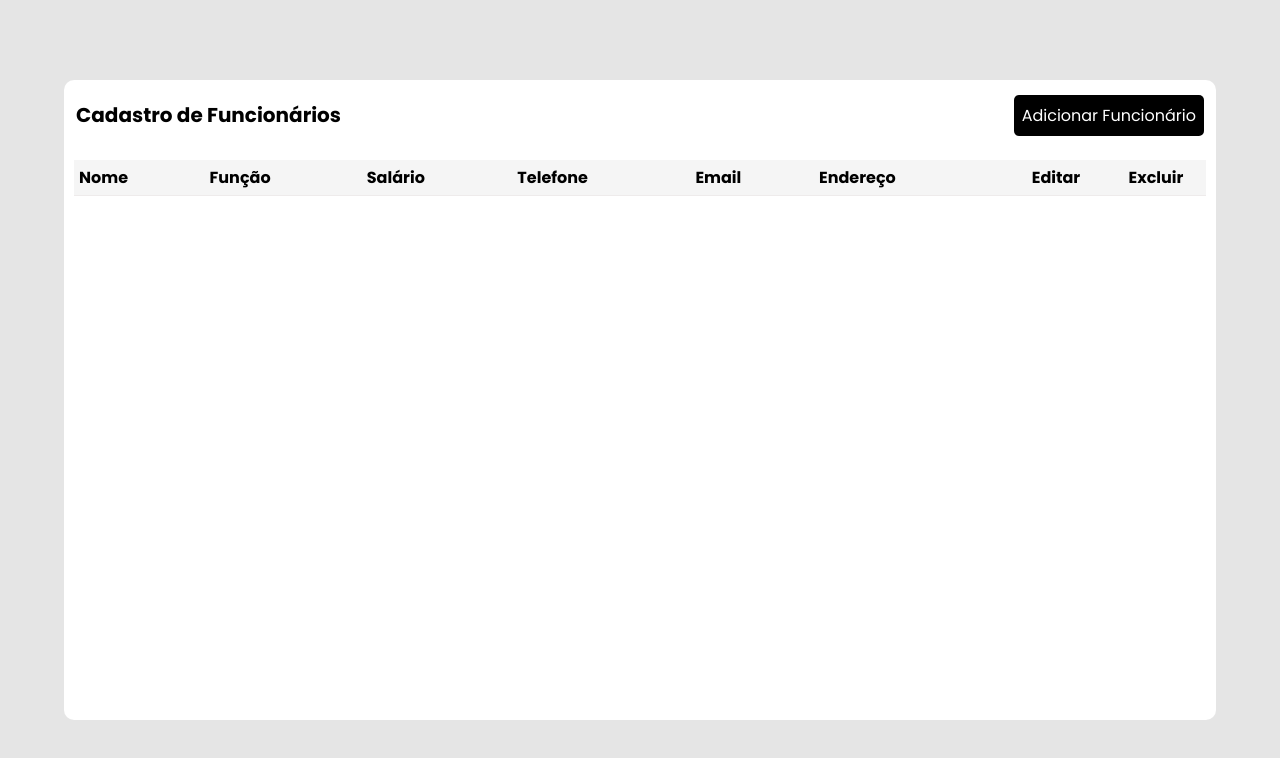
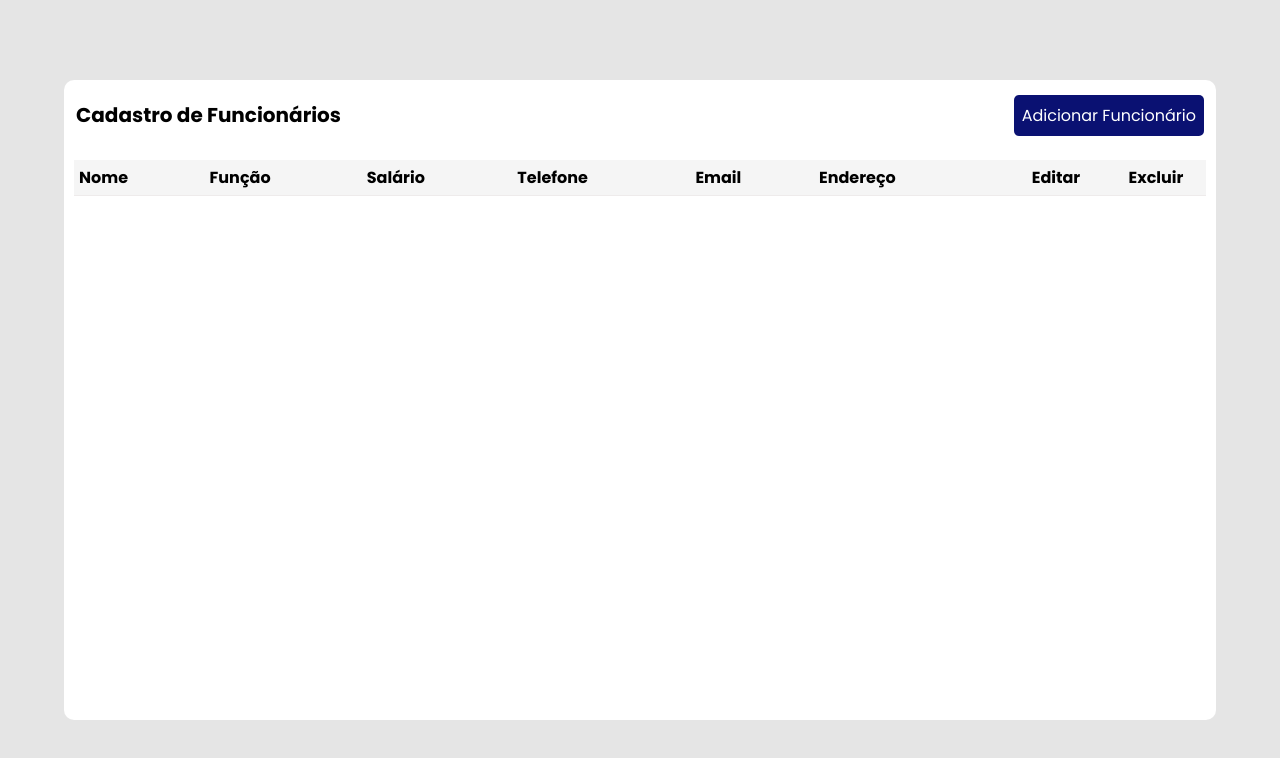
Before and after one commit to matscia/Software-Product-Analysis-Specification-Project, a plain HTML site: page index.html in a window 1280 px wide. Drawn offline with nearby package versions, Linux system fonts and the light colour scheme.

Commit message:
Add files via upload

```diff
--- a/index.html
+++ b/index.html
@@ -3,7 +3,9 @@
 
 <head>
   <meta charset="UTF-8">
-  <title>System Product - SPRINT 3</title>
+  <meta http-equiv="X-UA-Compatible" content="IE=edge">
+  <meta name="viewport" content="width=device-width, initial-scale=1.0">
+  <title>System Product - PROVA FINAL</title>
   <link rel="stylesheet" href="style.css">
   <link href='https://unpkg.com/boxicons@2.1.1/css/boxicons.min.css' rel='stylesheet'>
 </head>
@@ -12,9 +14,11 @@
   <div class="container">
     <div class="header">
       <span>Cadastro de Funcionários</span>
+      <!--Essa parte do código é o botão de adicionar as informações dos funcio-->
       <button onclick="openModal()" id="new">Adicionar Funcionário</i></button>
     </div>
 
+    <!-- Essa parte do codigo é referente as colunas das informações do funcionário-->
     <div class="divTable">
       <table>
         <thead>
@@ -34,6 +38,7 @@
       </table>
     </div>
 
+    <!-- Menu de preenchimentos ao clicar no botão "Adicionar Funcionario"-->
     <div class="modal-container">
       <div class="modal">
         <form>
--- a/script.js
+++ b/script.js
@@ -11,6 +11,7 @@ const btnSalvar = document.querySelector('#btnSalvar')
 let itens
 let id
 
+// Função relacionada ao envio das informações do cadastro de funcionários
 function openModal(edit = false, index = 0) {
   modal.classList.add('active')
 
@@ -37,6 +38,8 @@ function openModal(edit = false, index = 0) {
     sEndereco.value = ''
   }
 
+
+  // Funções relacionadas as funções individuais de cada item
 }
 
 function editarItem(index) {
@@ -106,6 +109,7 @@ function carregarItens() {
 }
 
 
+
 const getItensBD = () => JSON.parse(localStorage.getItem('dbfunc')) ?? []
 const setItensBD = () => localStorage.setItem('dbfunc', JSON.stringify(itens))
 
--- a/style.css
+++ b/style.css
@@ -47,7 +47,7 @@ button {
   border-radius: 5px;
   border: none;
   color: white;
-  background-color: black;
+  background-color: #0A1172;
 }
 
 .divTable {
@@ -105,6 +105,7 @@ thead tr th.acao {
 tbody tr td.acao {
   text-align: center;
 }
+
 
 
 .modal-container {
```
